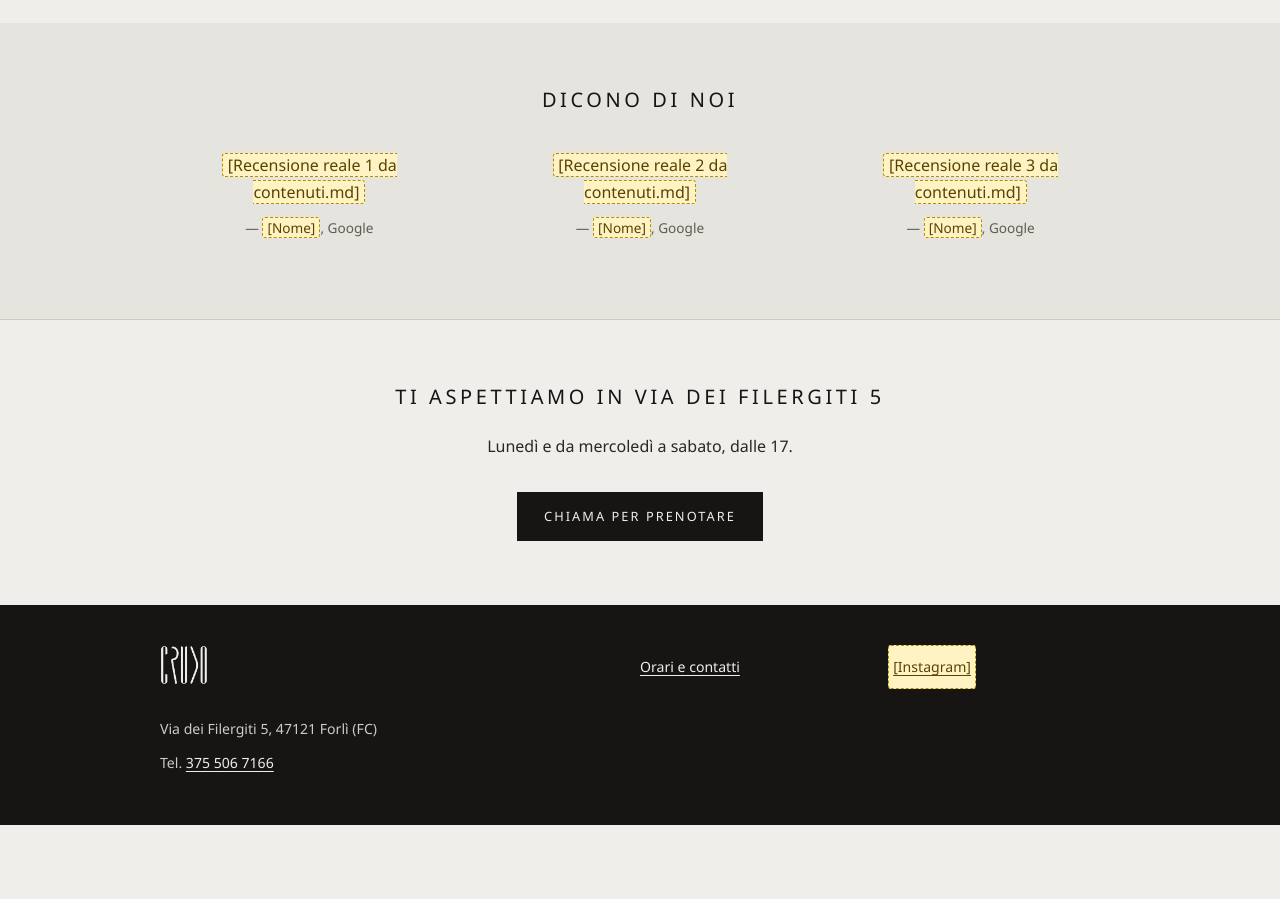
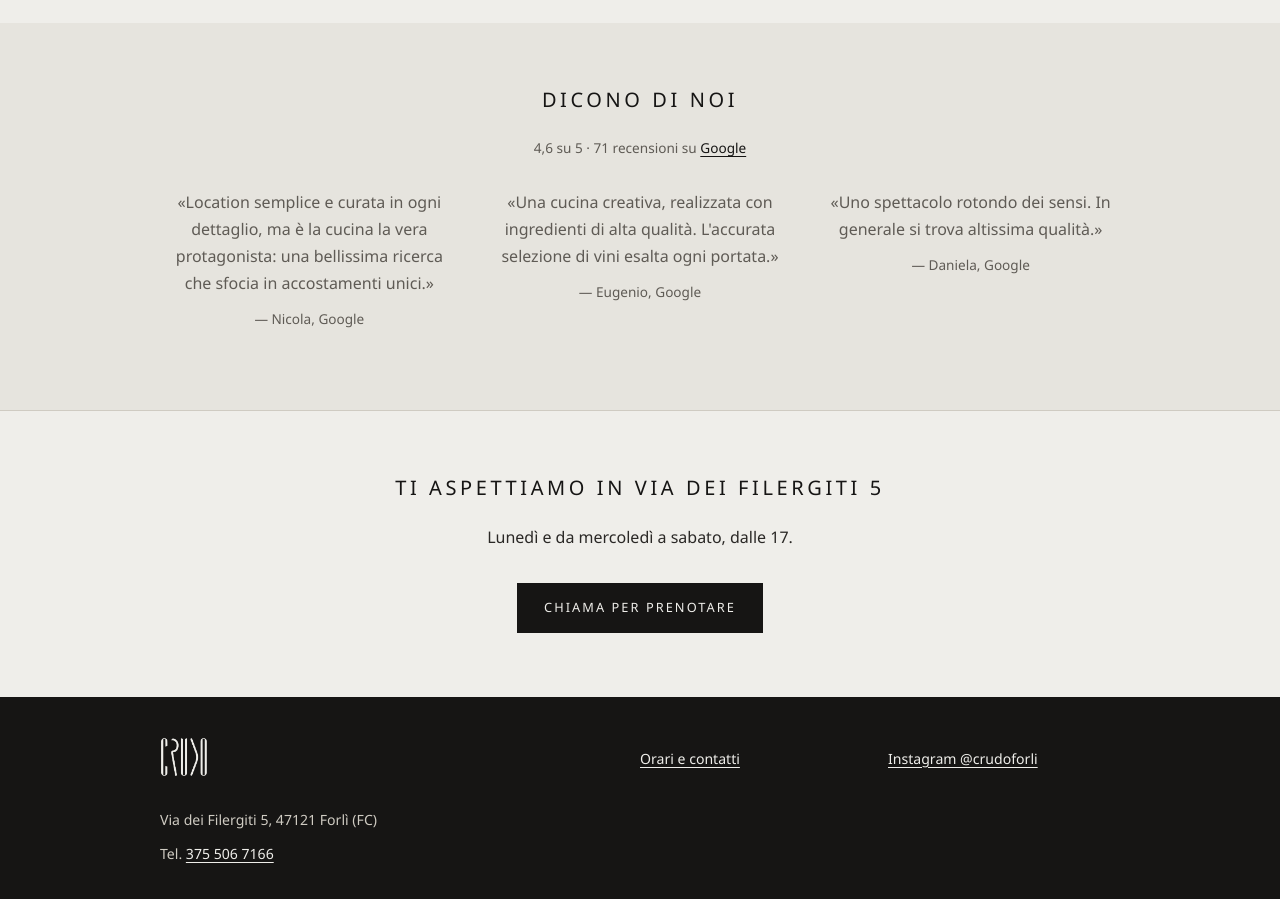
Before and after one commit to businnestm-hue/crudo-sito, a plain HTML site: page index.html in a window 1280 px wide. Shown: the part 960-1859 px from the top of the page. Before the commit the page ends 1785 px from the top, so only its background shows below. Drawn offline with Linux system fonts and the light colour scheme.

Commit message:
Recensioni Google e link Instagram @crudoforli

```diff
--- a/index.html
+++ b/index.html
@@ -19,6 +19,7 @@
     "telephone": "+39 375 506 7166",
     "acceptsReservations": "True",
     "priceRange": "€€",
+    "sameAs": ["https://www.instagram.com/crudoforli/"],
     "address": {
       "@type": "PostalAddress",
       "streetAddress": "Via dei Filergiti 5",
@@ -85,10 +86,11 @@
     <section class="alt">
       <div class="wrap">
         <h2>Dicono di noi</h2>
+        <p class="nota">4,6 su 5 · 71 recensioni su <a href="https://www.google.com/maps/place/Crudo+Forl%C3%AC/@44.2232008,12.0424388,17z">Google</a></p>
         <div class="grid grid--3">
-          <blockquote class="card"><em class="ph">[Recensione reale 1 da contenuti.md]</em><footer>— <span class="ph">[Nome]</span>, Google</footer></blockquote>
-          <blockquote class="card"><em class="ph">[Recensione reale 2 da contenuti.md]</em><footer>— <span class="ph">[Nome]</span>, Google</footer></blockquote>
-          <blockquote class="card"><em class="ph">[Recensione reale 3 da contenuti.md]</em><footer>— <span class="ph">[Nome]</span>, Google</footer></blockquote>
+          <blockquote class="card"><p>«Location semplice e curata in ogni dettaglio, ma è la cucina la vera protagonista: una bellissima ricerca che sfocia in accostamenti unici.»</p><footer>— Nicola, Google</footer></blockquote>
+          <blockquote class="card"><p>«Una cucina creativa, realizzata con ingredienti di alta qualità. L'accurata selezione di vini esalta ogni portata.»</p><footer>— Eugenio, Google</footer></blockquote>
+          <blockquote class="card"><p>«Uno spettacolo rotondo dei sensi. In generale si trova altissima qualità.»</p><footer>— Daniela, Google</footer></blockquote>
         </div>
       </div>
     </section>
@@ -106,7 +108,7 @@
     <div class="wrap">
       <div><img class="logo-footer" src="img/logo-crudo-chiaro.png" alt="Crudo" width="338" height="283"><br>Via dei Filergiti 5, 47121 Forlì (FC)<br>Tel. <a href="tel:+393755067166">375 506 7166</a></div>
       <div><a href="contatti.html">Orari e contatti</a></div>
-      <div><a href="#" class="ph">[Instagram]</a></div>
+      <div><a href="https://www.instagram.com/crudoforli/" rel="noopener">Instagram @crudoforli</a></div>
     </div>
   </footer>
 </body>
```
Also changed, not shown: contatti.html (+1 -1 lines), menu.html (+1 -1 lines), vini.html (+1 -1 lines).
